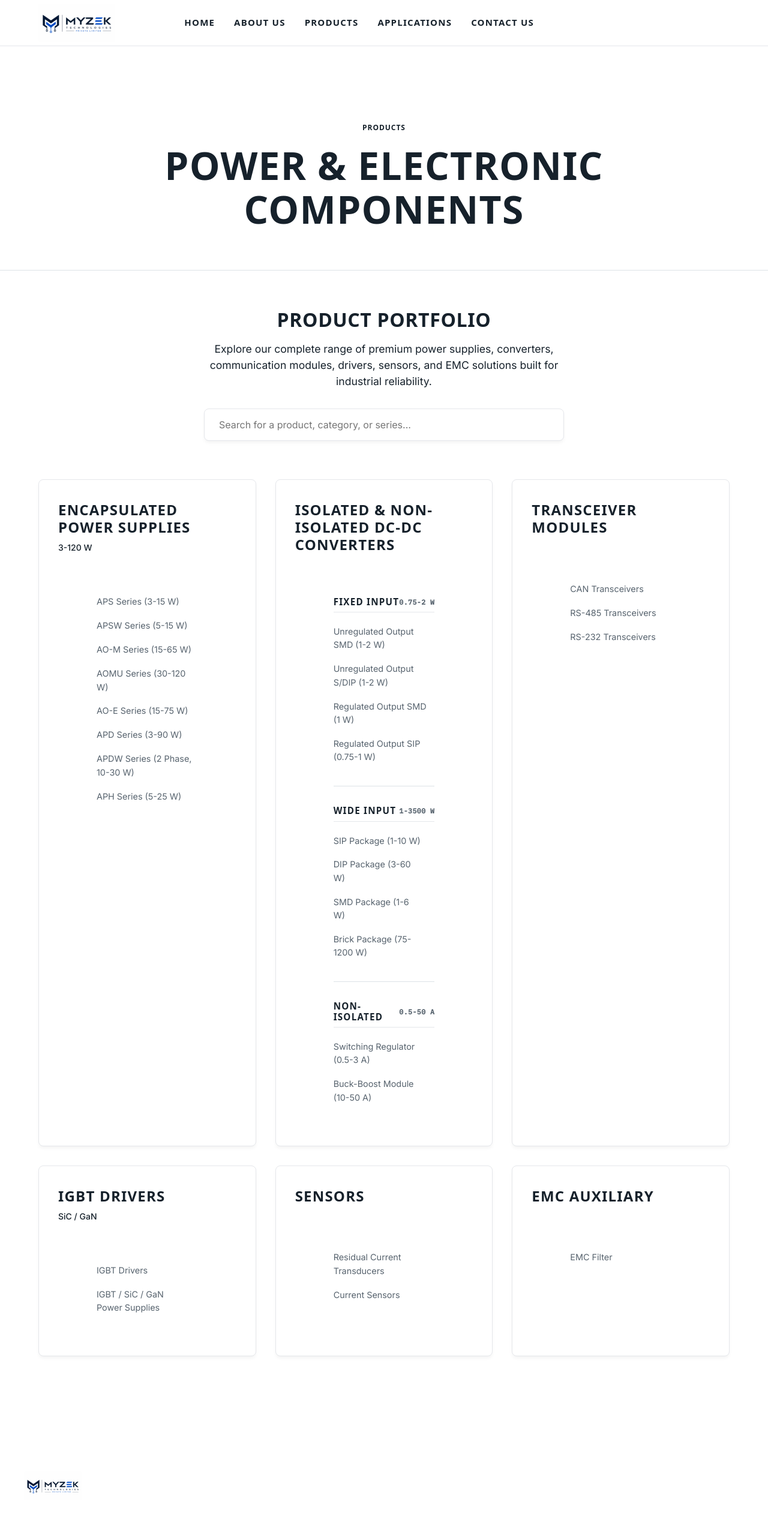
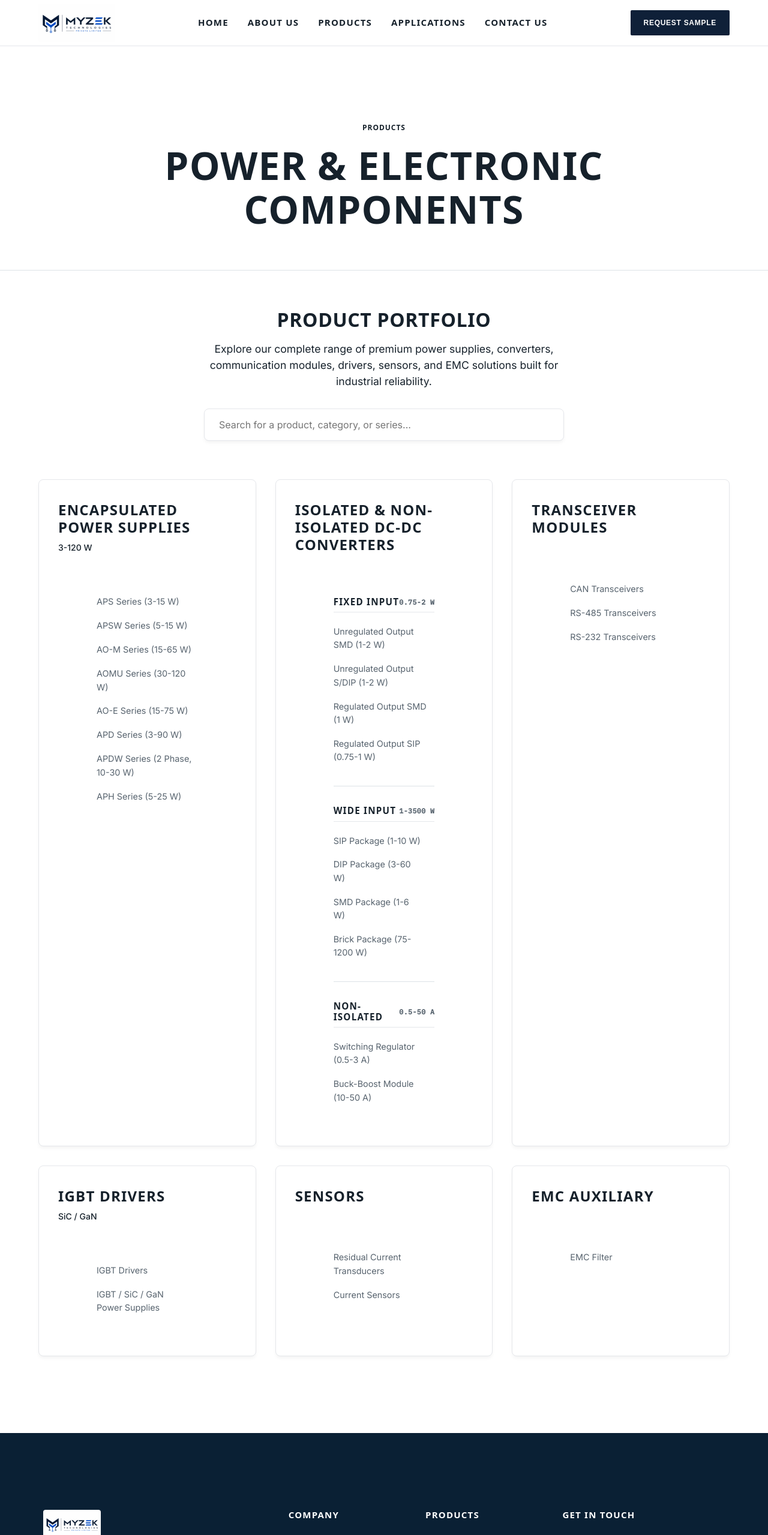
Before and after one commit to pandyapradan34-code/Myzek-Technologies-Pvt-Ltd, a React (Vite) app: page /products in a window 1280 px wide. Shown: the top 2559 px of the page at 60% size. Built offline with nearby package versions, Linux system fonts and the light colour scheme; a web font is replaced by a local one.

Commit message:
footer,req sample button, nav bar font

```diff
--- a/index.html
+++ b/index.html
@@ -6,7 +6,11 @@
     <link rel="preconnect" href="https://fonts.googleapis.com">
     <link rel="preconnect" href="https://fonts.gstatic.com" crossorigin>
     <link href="https://fonts.googleapis.com/css2?family=Inter:wght@400;500;600&family=Saira+Semi+Condensed:wght@500;600;700&display=swap" rel="stylesheet">
+    <link rel="preconnect" href="https://fonts.gstatic.com" crossorigin>
+  <!-- <link href="https://fonts.googleapis.com/css2?family=IBM+Plex+Sans:wght@400;500;600&display=swap" rel="stylesheet"> -->
+   <link href="https://fonts.googleapis.com/css2?family=Fraunces:opsz,wght@9..144,500&display=swap" rel="stylesheet">
     <title>Myzek Technologies</title>
+
     <meta name="description" content="Myzek Technologies" />
     <link rel="preconnect" href="https://fonts.googleapis.com" />
     <link rel="preconnect" href="https://fonts.gstatic.com" crossorigin />
--- a/src/components.css
+++ b/src/components.css
@@ -233,3 +233,9 @@
   font-size: 14px;
   color: var(--color-brand-muted);
 }
+
+.new-navbar-link:focus-visible{
+  outline:2px solid #E8901E;
+  outline-offset:4px;
+  border-radius:2px;
+}
--- a/src/components/Footer.jsx
+++ b/src/components/Footer.jsx
@@ -1,5 +1,6 @@
 import { Link } from 'react-router-dom'
 import companyLogo from '../../WhatsApp Image 2026-08-16 at 7.57.32 PM.jpeg'
+
 
 export default function Footer() {
   return (
--- a/src/index.css
+++ b/src/index.css
@@ -218,7 +218,9 @@ img {
 }
 
 .navbar-links a {
-  font-family: var(--font-mono);
+  /* font-family: var(--font-mono); */
+  font-family: 'Fraunces', serif;
+  font-weight: 500;
   font-size: 0.78rem;
   letter-spacing: 0.06em;
   text-transform: uppercase;
@@ -234,7 +236,10 @@ img {
 }
 
 .navbar-cta {
-  font-family: var(--font-mono);
+  /* font-family: var(--font-mono); */
+  /* font-family: 'IBM Plex Sans', sans-serif; */
+  font-family: 'Fraunces', serif;
+  font-weight: 500;
   font-size: 0.75rem;
   letter-spacing: 0.06em;
   text-transform: uppercase;
@@ -1019,3 +1024,106 @@ img {
 
 /* CTA */
 .ab-cta p{ margin:14px auto 26px; }
+
+
+/* ---------- FOOTER (new-footer classes) ---------- */
+.new-footer{
+  background:#0F2038;
+  color:#a9b8cb;
+}
+.new-footer-inner{
+  max-width:1180px;
+  margin:0 auto;
+  padding:64px 32px;
+  display:grid;
+  grid-template-columns:1.6fr 1fr 1fr 1.2fr;
+  gap:40px;
+}
+.new-footer-col h4{
+  color:#fff;
+  font-family:'Oswald',sans-serif;
+  font-size:.85rem;
+  letter-spacing:.1em;
+  text-transform:uppercase;
+  margin-bottom:18px;
+}
+.new-footer-text{
+  font-size:.9rem;
+  line-height:1.7;
+  color:#a9b8cb;
+}
+.new-footer-link{
+  display:block;
+  font-size:.9rem;
+  color:#a9b8cb;
+  text-decoration:none;
+  margin-bottom:10px;
+  transition:color .18s;
+}
+.new-footer-link:hover{ color:#E8901E; }
+.new-footer-bottom{
+  border-top:1px solid rgba(255,255,255,.12);
+  padding:20px 32px;
+  text-align:center;
+  font-size:.8rem;
+  color:#7f8fa3;
+}
+@media(max-width:860px){
+  .new-footer-inner{ grid-template-columns:1fr; gap:32px; padding:48px 22px; }
+}
+
+
+.new-footer{ background: #0a2034 !important; }
+
+.navbar-links a,
+.navbar-cta{
+  font-family:'IBM Plex Sans',sans-serif;
+  font-weight:500;
+  letter-spacing:0.06em;
+}
+
+.navbar-cta{
+  background:#0F2038 !important;
+  color:#fff !important;
+  font-family:'Chakra Petch',sans-serif;
+  display:inline-block;
+}
+
+
+.new-navbar-cta .new-navbar-cta-btn{
+  background:#0F2038 !important;
+  color:#fff !important;
+  padding:12px 22px !important;
+  display:inline-block !important;
+  font-family:'IBM Plex Sans',sans-serif;
+  font-size:.75rem;
+  letter-spacing:.06em;
+  text-transform:uppercase;
+  text-decoration:none;
+  border-radius:2px;
+  white-space:nowrap;
+}
+
+.new-navbar-link{
+  position:relative;
+  border-bottom:0;
+  padding-block:6px;
+  transition:color .2s;
+}
+.new-navbar-link::after{
+  content:"";
+  position:absolute;
+  left:0; right:0; bottom:0;
+  height:2px;
+  background:#E8901E;
+  transform:scaleX(0);
+  transform-origin:left;
+  transition:transform .28s cubic-bezier(.4,0,.2,1);
+}
+.new-navbar-link:hover::after,
+.new-navbar-link.active::after{ transform:scaleX(1); }
+.new-navbar-link:hover{ color:#0F2038; }
+
+@media (prefers-reduced-motion:reduce){
+  .new-navbar-link::after{ transition:none; }
+}
```
